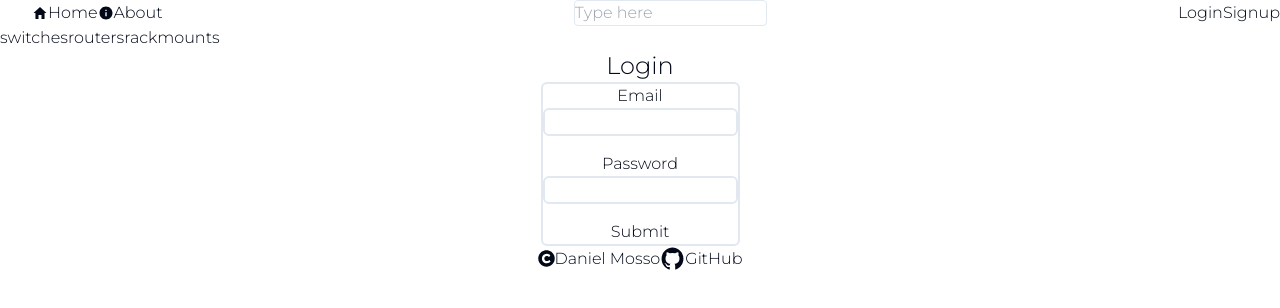
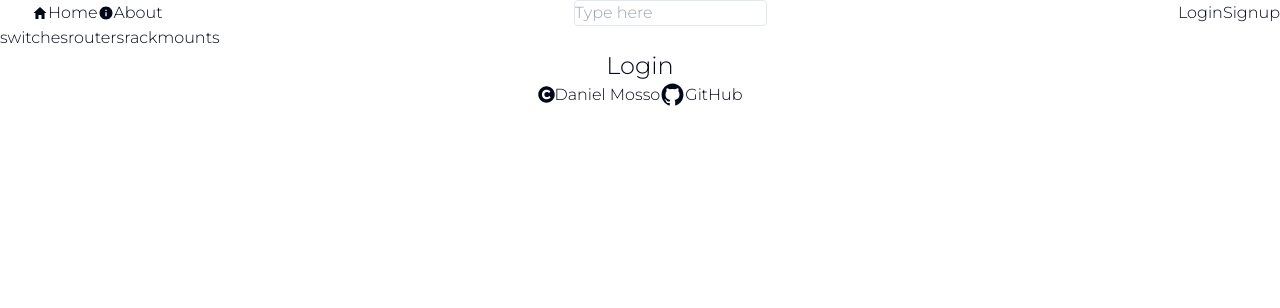
Before and after one commit to benjimosso/CiscoPartChecker, a Next.js app: page /login in a window 1280 px wide. Shown: the top 308 px of the page. Built offline with nearby package versions, Linux system fonts and the light colour scheme.

Commit message:
Changes on TSConfig + Tailwind Broken

```diff
--- a/app/(auth)/login/page.jsx
+++ b/app/(auth)/login/page.jsx
@@ -3,6 +3,9 @@ import { createClientComponentClient } from "@supabase/auth-helpers-nextjs";
 import AuthForm from "../AuthForm";
 import { useState } from "react";
 import { useRouter } from "next/navigation";
+
+// shadcn components
+import { loginShad } from "@/components/component/loginShad"
 
 export default function Login() {
 
@@ -32,7 +35,8 @@ export default function Login() {
   return (
     <div className="flex-1 flex items-center flex-col">
       <h2 className="text-2xl pb-4 font-bold">Login</h2>
-        <AuthForm handleSubmit={handleSubmit} />
+        {/* <AuthForm handleSubmit={handleSubmit} /> */}
+        <loginShad handleSubmit={handleSubmit} />
         {error && <p className="pt-2 text-red-500 font-bold">{error}</p>}
     </div>
   )
--- a/tailwind.config.js
+++ b/tailwind.config.js
@@ -6,6 +6,7 @@ module.exports = {
     './components/**/*.{ts,tsx}',
     './app/**/*.{ts,tsx}',
     './src/**/*.{ts,tsx}',
+    './@/**/*.{ts,tsx}', // <- HERE FOR SHADCN
   ],
   prefix: "",
   theme: {
```
Also changed, not shown: components/component/loginShad.tsx (renamed from components/component/login-shad-cn.tsx).
